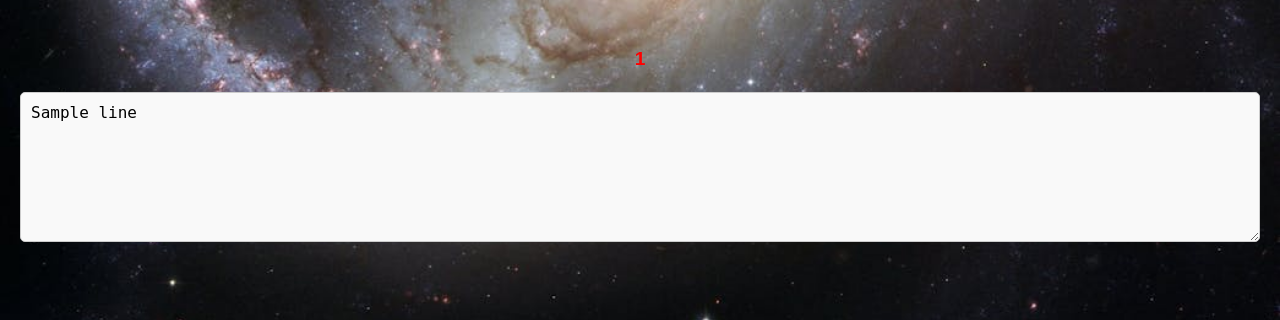
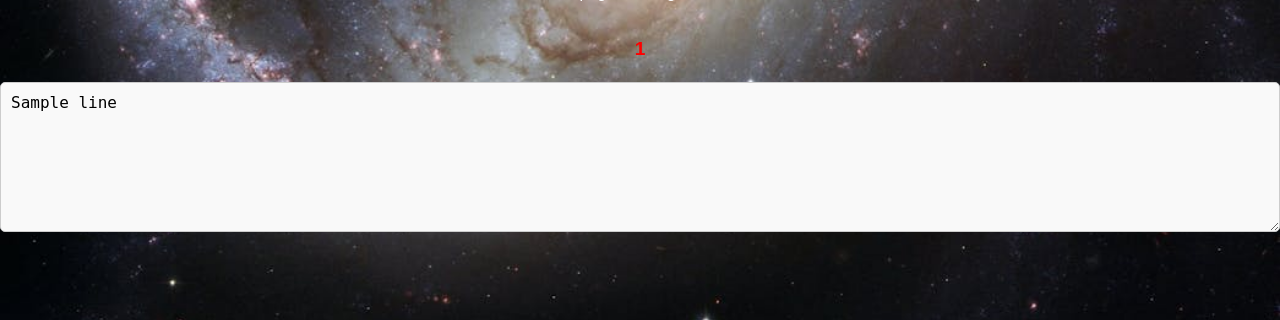
Before and after one commit to ichigyou/WA2-webapp, a Flask app: template templates/index.html in a window 1280 px wide. Shown: the part 480-800 px from the top of the page. Run offline with Flask 2, Linux system fonts and the light colour scheme; the template is opened without the code that fills it: most values are stand-ins (such as "Sample title", 1, 10 or a date in 2020); parts of the project's set-up code (start-up, migrations or seed data) failed here and were passed over.

Commit message:
style.css

```diff
--- a/static/style.css
+++ b/static/style.css
@@ -5,7 +5,7 @@ body {
     color: #ffffff;
     margin: 0;
     padding: 0;
-	display: flex; /* Use Flexbox for centering */
+    display: flex; /* Use Flexbox for centering */
     justify-content: center; /* Center horizontally */
     align-items: center; /* Center vertically */
     min-height: 100vh; /* Ensure full viewport height */
@@ -101,34 +101,28 @@ body {
     text-align: center;
 }
 
-.blog-entries {
-    display: flex; /* Optional: Use flexbox for layout */
-    flex-direction: column; /* Stack textareas vertically */
-    align-items: center; /* Center textareas horizontally */
-    margin: 20px; /* Add some margin around the entries */
+.blog-entry {
+    width: 100%; /* Make each blog entry take the full width of the parent */
+    margin-bottom: 20px; /* Space between entries */
 }
 
 .blog-content {
-    width: 100%; /* Make the textarea take the full width of the parent */
-    height: 150px; /* Set a fixed height for the textarea */
+    width: 100%; /* Full width of the parent */
+    height: 150px; /* Fixed height for the textarea */
     resize: vertical; /* Allow vertical resizing */
     box-sizing: border-box; /* Include padding and border in the element's total width and height */
-    padding: 10px; /* Optional: Add padding for better user experience */
-    border: 1px solid #ccc; /* Optional: Add a border for visibility */
-    border-radius: 5px; /* Optional: Rounded corners */
-    background-color: #f9f9f9; /* Optional: Light background color */
+    padding: 10px; /* Padding for better user experience */
+    border: 1px solid #ccc; /* Border for visibility */
+    border-radius: 5px; /* Rounded corners */
+    background-color: #f9f9f9; /* Light background color */
+    font-size: 1rem; /* Font size for content */
+    margin-top: 3px; /* Space above the textarea */
 }
-
 
 .blog-time {
     font-size: 1.2rem;
     font-weight: bold;
-	color:red;
-}
-
-.blog-content {
-    font-size: 1rem;
-    margin-top: 3px;
+    color: red;
 }
 
 .calendar {
```
